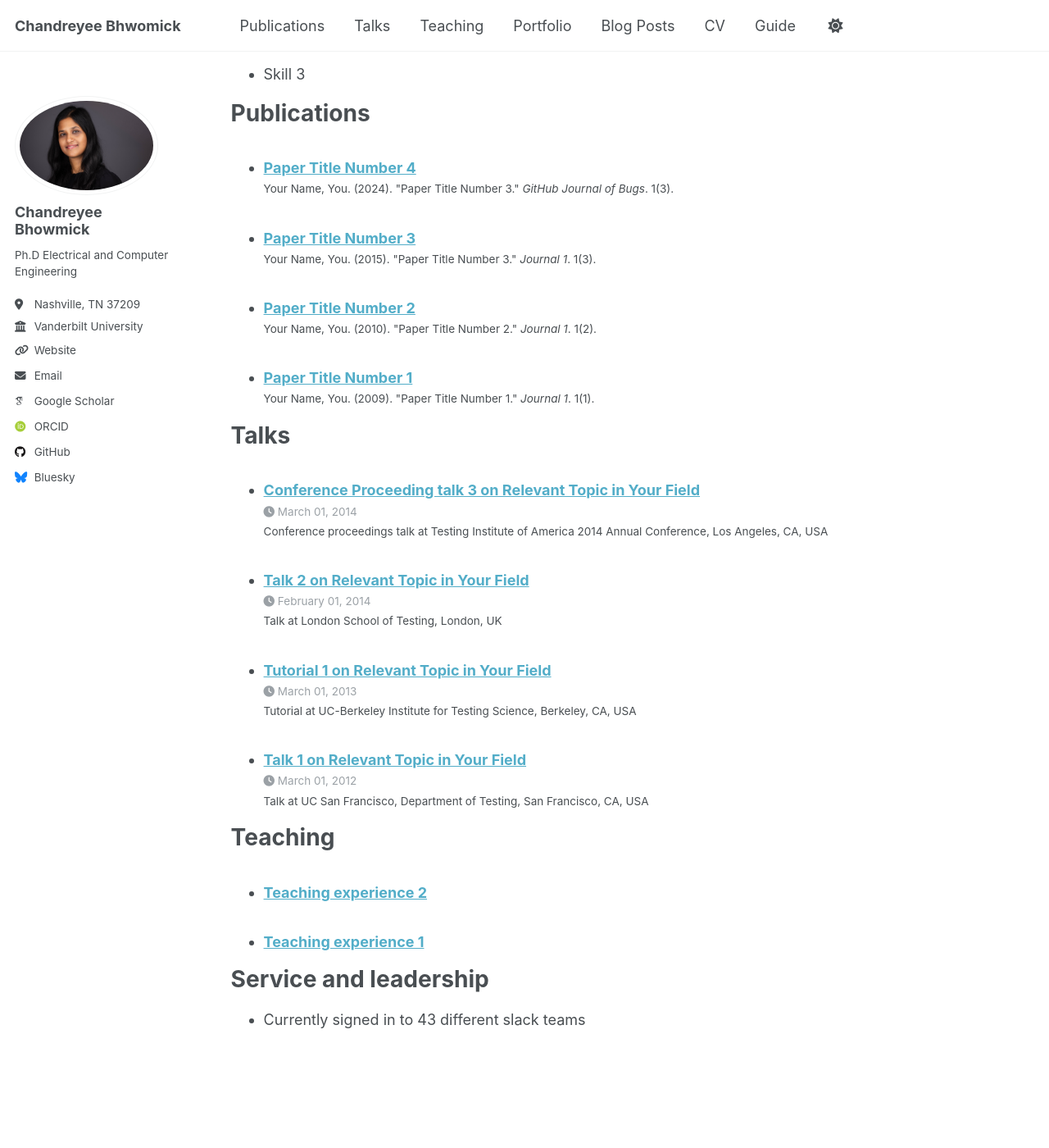
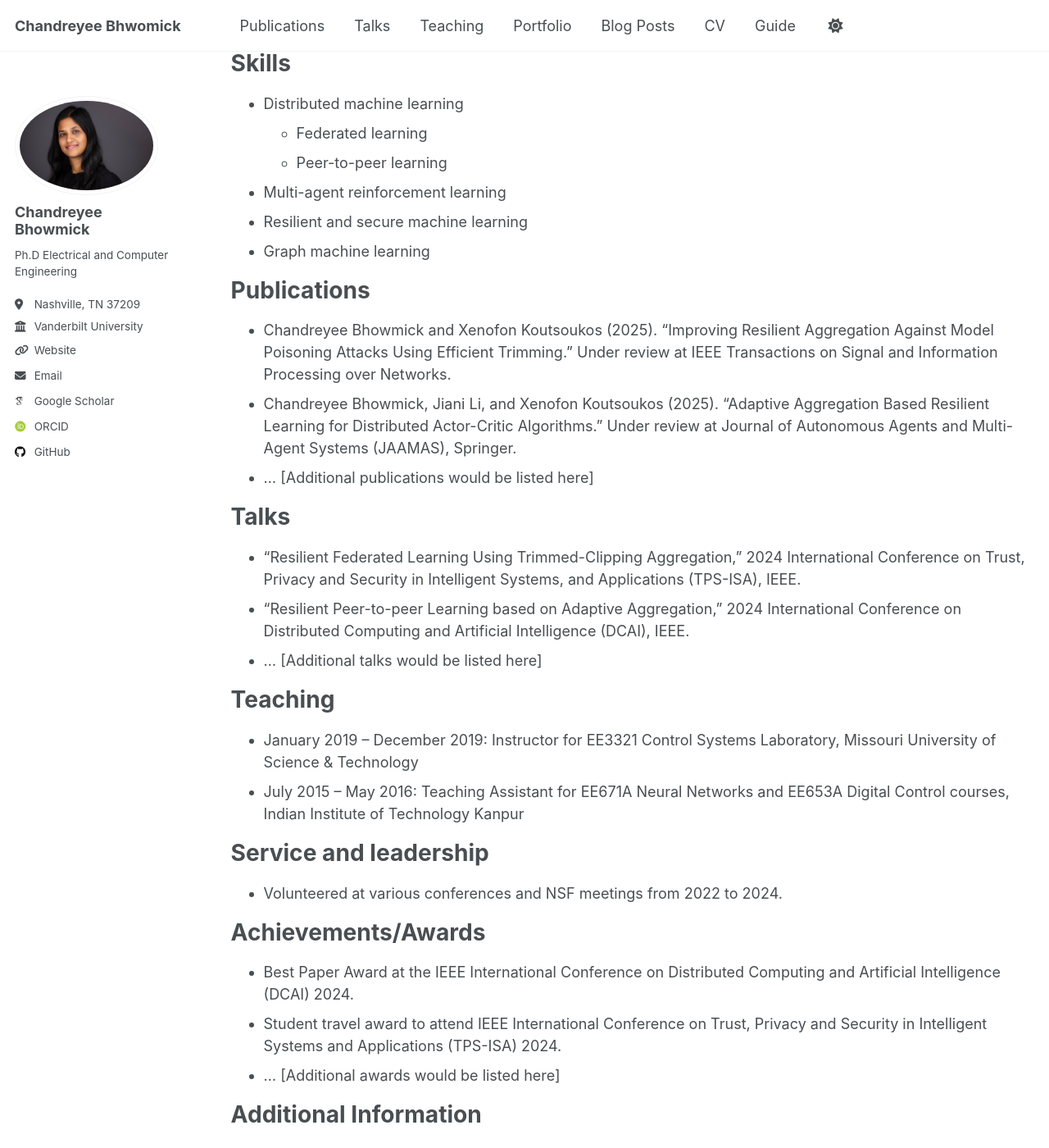
Before and after one commit to cbhowmic/chandreyee, a Jekyll site: the page built from _pages/cv.md, in a window 1280 px wide and 1400 px high, scrolled down 958 px. Shown: the whole window at 82% size. Built offline with Jekyll 4.4.1, drawn with Linux system fonts in a browser that asks for light colours; some web fonts are replaced; some of the changed text lies outside the part shown.

Commit message:
more details updated including CV and website links

```diff
--- a/_config.yml
+++ b/_config.yml
@@ -50,7 +50,7 @@ author:
   stackoverflow    : # User number or user number and name (i.e., use "1" or "1/jeff-atwood")
 
   # Social media
-  bluesky          : "bsky.app" # Replace this with you Bluesky username
+  bluesky          : # Replace this with you Bluesky username
   facebook         : # Username
   flickr           : # Username
   foursquare       : # Username
--- a/_pages/cv.md
+++ b/_pages/cv.md
@@ -11,9 +11,14 @@ redirect_from:
 
 Education
 ======
-* Ph.D in Version Control Theory, GitHub University, 2018 (expected)
-* M.S. in Jekyll, GitHub University, 2014
-* B.S. in GitHub, GitHub University, 2012
+* Ph.D. in Electrical and Computer Engineering, Vanderbilt University, 2021-Present
+  * GPA: 4.0/4.0
+* Masters’ (in passing) in Electrical and Computer Engineering, Vanderbilt University, 2021-2024
+  * Grade: 4.0/4.0
+* M. Tech in Electrical Engineering, Indian Institute of Technology Kanpur, India, 2014-2016
+  * GPA: 9.75/10.0
+* Bachelor of Electrical Engineering (Hons.), Jadavpur University, India, 2009-2013
+  * GPA: 8.11/10.0
 
 Work experience
 ======
@@ -22,43 +27,73 @@ Work experience
   * Duties includes: Updates and improvements to template
   * Supervisor: The Users
 
-* Fall 2015: Research Assistant
-  * GitHub University
-  * Duties included: Merging pull requests
-  * Supervisor: Professor Hub
+* Summer 2022: Applied Scientist Intern
+  * Amazon Web Services (AWS), Herndon, USA
+  * Developed reinforcement learning algorithms for battery scheduling and supply chain management
 
-* Summer 2015: Research Assistant
-  * GitHub University
-  * Duties included: Tagging issues
-  * Supervisor: Professor Git
+* January 2017 - December 2019: Graduate Research Assistant
+  * Missouri University of Science & Technology, Rolla, USA
+  * Designed resilient control algorithms for networked control systems under cyber-attacks
+
+* July 2014 - June 2016: Graduate Researcher/Master’s Student
+  * Indian Institute of Technology Kanpur, Kanpur, India
+  * Designed distributed estimation and control algorithms for multi-agent systems
 
 Skills
 ======
-* Skill 1
-* Skill 2
-  * Sub-skill 2.1
-  * Sub-skill 2.2
-  * Sub-skill 2.3
-* Skill 3
+* Distributed machine learning
+  * Federated learning
+  * Peer-to-peer learning
+* Multi-agent reinforcement learning
+* Resilient and secure machine learning
+* Graph machine learning
 
 Publications
 ======
-  <ul>{% for post in site.publications reversed %}
-    {% include archive-single-cv.html %}
-  {% endfor %}</ul>
+* Chandreyee Bhowmick and Xenofon Koutsoukos (2025). "Improving Resilient Aggregation Against Model Poisoning Attacks Using Efficient Trimming." Under review at IEEE Transactions on Signal and Information Processing over Networks.
+* Chandreyee Bhowmick, Jiani Li, and Xenofon Koutsoukos (2025). "Adaptive Aggregation Based Resilient Learning for Distributed Actor-Critic Algorithms." Under review at Journal of Autonomous Agents and Multi-Agent Systems (JAAMAS), Springer.
+* ... [Additional publications would be listed here]
 
 Talks
 ======
-  <ul>{% for post in site.talks reversed %}
-    {% include archive-single-talk-cv.html  %}
-  {% endfor %}</ul>
+  * "Resilient Federated Learning Using Trimmed-Clipping Aggregation," 2024 International Conference on Trust, Privacy and Security in Intelligent Systems, and Applications (TPS-ISA), IEEE.
+  * "Resilient Peer-to-peer Learning based on Adaptive Aggregation," 2024 International Conference on Distributed Computing and Artificial Intelligence (DCAI), IEEE.
+  * ... [Additional talks would be listed here]
 
 Teaching
 ======
-  <ul>{% for post in site.teaching reversed %}
-    {% include archive-single-cv.html %}
-  {% endfor %}</ul>
+* January 2019 – December 2019: Instructor for EE3321 Control Systems Laboratory, Missouri University of Science & Technology
+* July 2015 – May 2016: Teaching Assistant for EE671A Neural Networks and EE653A Digital Control courses, Indian Institute of Technology Kanpur
 
 Service and leadership
 ======
-* Currently signed in to 43 different slack teams
+* Volunteered at various conferences and NSF meetings from 2022 to 2024.
+
+Achievements/Awards
+======
+* Best Paper Award at the IEEE International Conference on Distributed Computing and Artificial Intelligence (DCAI) 2024.
+* Student travel award to attend IEEE International Conference on Trust, Privacy and Security in Intelligent Systems and Applications (TPS-ISA) 2024.
+* ... [Additional awards would be listed here]
+
+Additional Information
+======
+* Professional Memberships: IEEE, WiCyS, ACM SIGHPC
+* Languages:
+  * English (Professional working proficiency)
+  * Bengali (Native or bilingual proficiency)
+  * Hindi (Advanced proficiency)
+  * Spanish (Basic proficiency)
+
+References
+======
+* Dr. Xenofon Koutsoukos
+  * Professor, Department of Computer Science, Vanderbilt University
+  * Email: xenofon.koutsoukos@vanderbilt.edu
+  * Phone: +1-615-322-8283
+  * Relationship: Ph.D. Thesis Advisor
+
+* Dr. Waseem Abbas
+  * Assistant Professor, Department of Systems Engineering, The University of Texas at Dallas
+  * Email: Waseem.Abbas@UTDallas.edu
+  * Phone: +1-972-883-4477
+  * Relationship: Collaborator
```
